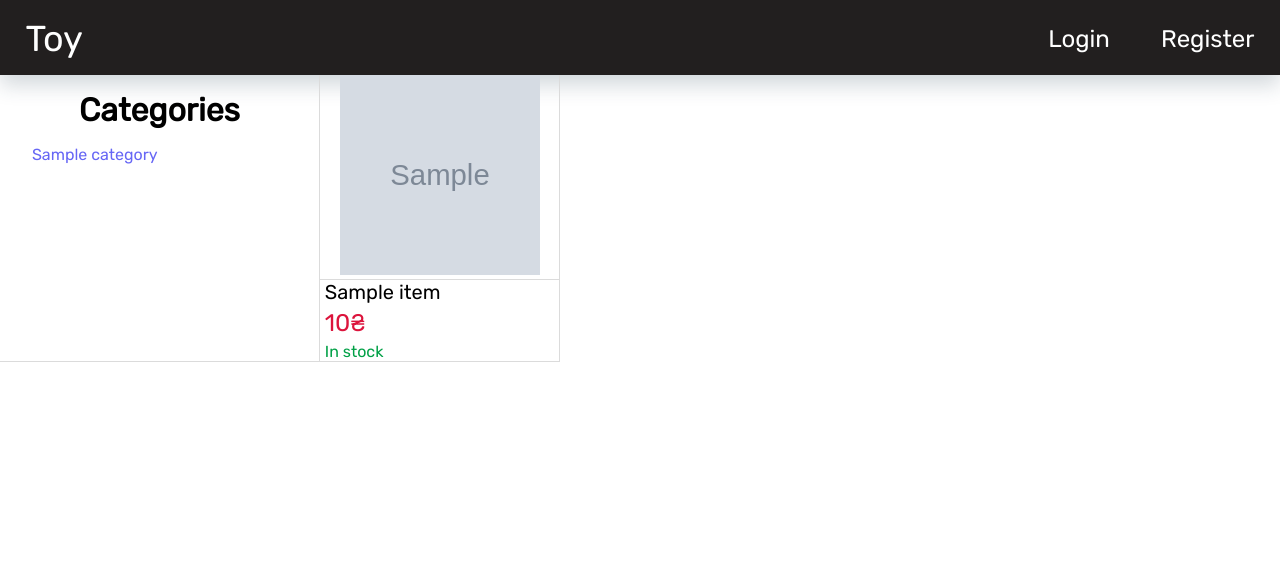
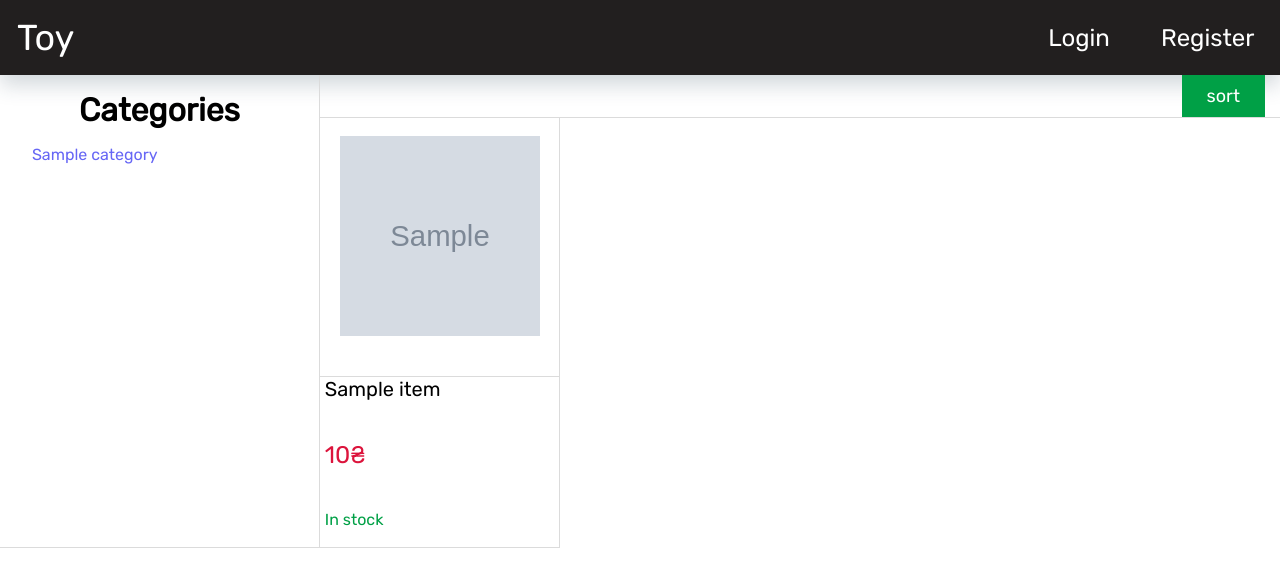
Before and after one commit to MNDonut/MyDjangoProjectKrakenToyShop, a Django app: template product/templates/catalog.html in a window 1280 px wide. Shown: the top 587 px of the page. Run offline with Django 3.2, Linux system fonts and the light colour scheme; the template is opened without the code that fills it: most values are stand-ins (such as "Sample title", 1, 10 or a date in 2020); grey boxes marked "Sample" are stand-in pictures.

Commit message:
Created OrderingFilter and it was added on catalog page

```diff
--- a/product/static/catalog.css
+++ b/product/static/catalog.css
@@ -15,7 +15,44 @@
 
 .wrapper {
     display: grid;
+    grid-template-areas: "category_block sort"
+                         "category_block main";
     grid-template-columns: 1fr 3fr;
+    grid-template-rows: 1fr 10fr;
+}
+
+.sort_block {
+    grid-area: sort;
+    border-bottom: 1px solid #dbdbdb;
+}
+
+.sort_block {
+    align-items: center;
+    display: grid;
+    justify-content: flex-end;
+}
+
+.sort_block * {
+    color: black;
+}
+
+.sort_block select {
+    outline: none;
+    padding: 10px;
+    font-size: 17px;
+}
+
+.sort_block button {
+    padding: 10px 25px;
+    background: #00a046;
+    border: 0;
+    color: white;
+    cursor: pointer;
+    font-size: 18px;
+}
+
+.sort_block form {
+    margin: 0 15px 0 0;
 }
 
 .category {
@@ -37,6 +74,7 @@
 .category_block {
     border-right: 0.5px solid #dbdbdb;
     border-bottom: 1px solid #dbdbdb;
+    grid-area: category_block;
 }
 /* div is sticked when it's wrapped because of wrapper is an area for moving */
 .sticky_category_block {
@@ -46,6 +84,7 @@
 }
 
 .main {
+    grid-area: main;
     display: grid;
     grid-template-columns: repeat(4, 1fr);
 }
--- a/product/templates/catalog.html
+++ b/product/templates/catalog.html
@@ -7,6 +7,16 @@
 {% block content %}
 <link rel="stylesheet" href="{% static 'catalog.css' %}">
 <div class="wrapper">
+    <!-- display field in a row and add button -->
+    <div class="sort_block">
+        <form method="get">
+            {% csrf_token %}
+            {% for field in filter.form %}
+                {{ field }}
+            {% endfor %}
+            <button type="submit">sort</button>
+        </form>
+    </div>
     <div class="category_block">
         <div class="sticky_category_block">
             <h1>Categories</h1>
@@ -18,7 +28,7 @@
         </div>
     </div>
     <div class="main">
-        {% for item in items %}
+        {% for item in filter.qs %}
             <div class="item">
                 <a class="item-img" href="{% url 'byName' item.slug%}"><img src="{{ item.image.url }}" alt="No image"></a>
                 <a href="{% url 'byName' item.slug %}" class="title">{{ item.title }}</a>
--- a/product/views.py
+++ b/product/views.py
@@ -1,12 +1,15 @@
 from django.shortcuts import render
 from .models import Item, Category
+from .filters import OrderFilter
 
 def list(request):
+    filter = OrderFilter(request.GET, queryset=Item.objects.all())
     items = Item.objects.all()
     categories = Category.objects.all()
     context = {
         'categories': categories,
-        'items': items
+        'items': items,
+        'filter': filter
     }
     return render(request, 'catalog.html' , context)
 
--- a/static/common/navbar.css
+++ b/static/common/navbar.css
@@ -28,7 +28,7 @@
 }
 
 .logo {
-    padding: 4% 6%;
+    padding: 0 4%;
     user-select: none;
     font-size: 36px;
 }
```
Also changed, not shown: product/filters.py (added, +21 -0 lines).
